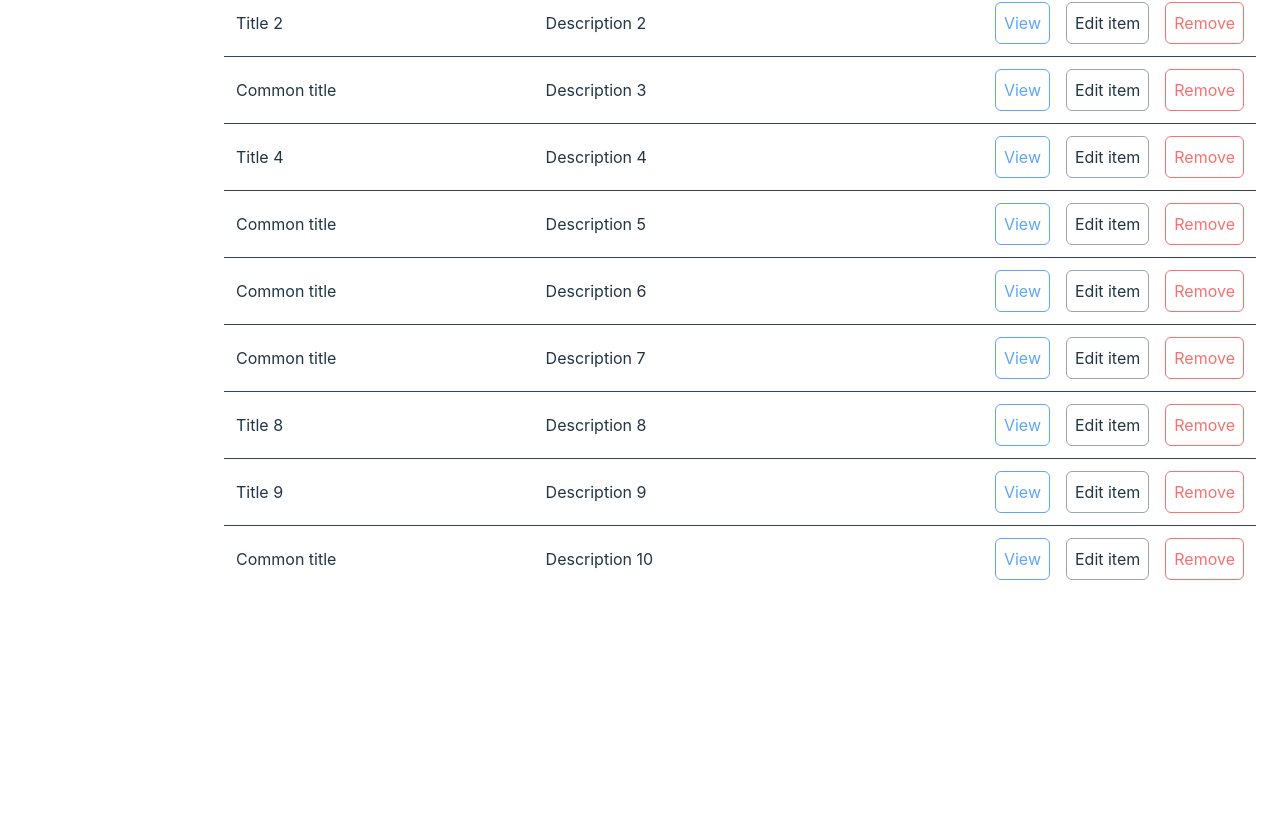
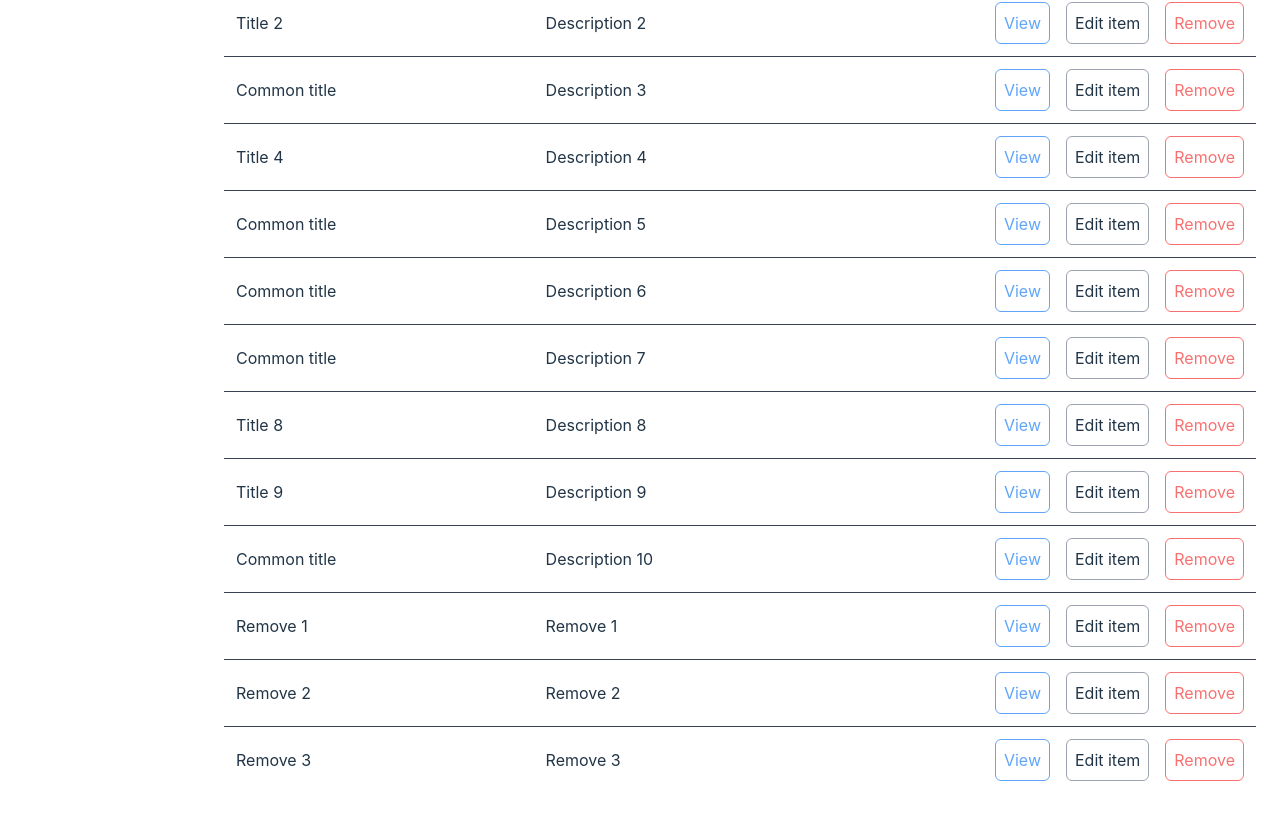
Before and after one commit to eugene-korobka/test-vite-react-stack, a React (Vite) app: page /items-list in a window 1280 px wide. Shown: the part 301-1118 px from the top of the page. Before the commit the page ends 917 px from the top, so only its background shows below. Built offline with nearby package versions, Linux system fonts and the light colour scheme; data requests are answered from the project's data file.

Commit message:
added new remove item button

```diff
--- /dev/null
+++ b/src/components/ConfirmRemoveItemModal.tsx
@@ -0,0 +1,36 @@
+import React from "react";
+
+import { Modal } from "./ModalComponents";
+
+type ConfirmModalProps = {
+  isOpen: boolean;
+  onConfirm?: React.MouseEventHandler;
+  onCancel?: React.MouseEventHandler;
+  isConfirmButtonDisabled?: boolean;
+};
+
+export const ConfirmRemoveItemModal = (props: ConfirmModalProps) => {
+  const { isOpen, onConfirm, onCancel, isConfirmButtonDisabled } = props;
+
+  return (
+    <Modal.ConfirmModal isOpen={isOpen}>
+      <Modal.Header title="Confirm remove" />
+      <Modal.Main>Are you sure you want to remove item?</Modal.Main>
+      <Modal.Footer>
+        <button
+          className="p-2 shrink-0 mr-4 last:mr-0 border border-solid border-gray-400 rounded-md"
+          onClick={onCancel}
+        >
+          Cancel
+        </button>
+        <button
+          className="p-2 shrink-0 mr-4 last:mr-0 border border-solid border-gray-400 rounded-md"
+          disabled={isConfirmButtonDisabled}
+          onClick={onConfirm}
+        >
+          Confirm
+        </button>
+      </Modal.Footer>
+    </Modal.ConfirmModal>
+  );
+};
--- a/src/components/ItemsTable.tsx
+++ b/src/components/ItemsTable.tsx
@@ -1,10 +1,10 @@
 import { useTable } from 'react-table';
 
 import { EditItemWidget } from 'pages/ItemsList/EditItemWidget/EditItemWidget';
-import { RemoveItemButtonWithConfirmWidget } from 'pages/ItemsList/RemoveItemButtonWidget/RemoveItemButtonWithConfirmWidget';
 
 import type { ItemType } from 'store/types';
 
+import { RemoveItemButtonWithConfirmModal } from './RemoveItemButtonWithConfirmModal';
 import { ViewItemLink } from './ViewItemLink';
 
 interface ItemListProps {
@@ -32,10 +32,10 @@ const columns = [
     cellClassName: 'min-w-70 w-1/10 p-3 text-end',
     Cell: ({ value }) => {
       return (
-        <div className='flex gap-4 justify-end'>
+        <div className="flex gap-4 justify-end">
           <ViewItemLink itemId={value} />
           <EditItemWidget itemId={value} />
-          <RemoveItemButtonWithConfirmWidget itemId={value} />
+          <RemoveItemButtonWithConfirmModal itemId={value} />
         </div>
       );
     },
--- /dev/null
+++ b/src/components/RemoveItemButtonWithConfirmModal.tsx
@@ -0,0 +1,70 @@
+import { useState } from "react";
+import { useRemoveItemMutation } from "sharedApi/items.remove.api";
+import { ItemTypeId } from "sharedTypes/item.types";
+import { useItemId } from "src/hooks/useItemId";
+
+import { ConfirmRemoveItemModal } from "./ConfirmRemoveItemModal";
+
+type RemoveItemButtonWithConfirmModalProps = {
+  itemId?: ItemTypeId;
+  onRemove?: () => void;
+};
+
+export const RemoveItemButtonWithConfirmModal = (props: RemoveItemButtonWithConfirmModalProps) => {
+  const { itemId: propsItemId, onRemove } = props;
+
+  const itemId = useItemId(propsItemId);
+
+  const [isConfirmOpen, setConfirmOpen] = useState(false);
+
+  const openConfirmModal = () => {
+    setConfirmOpen(true);
+  };
+
+  const closeConfirmModal = () => {
+    setConfirmOpen(false);
+  };
+
+  const [removeItemTrigger, { isLoading: isRemovingItem }] = useRemoveItemMutation();
+
+  const isConfirmButtonDisabled = !itemId || isRemovingItem;
+
+  const confirmRemove = () => {
+    if (!itemId) {
+      return;
+    }
+
+    removeItemTrigger({ itemId })
+      .catch((error) => {
+        console.error(error);
+      })
+      .finally(() => {
+        setConfirmOpen(false);
+
+        if (onRemove) {
+          onRemove();
+        }
+      });
+  };
+
+  if (!itemId) {
+    return null;
+  }
+
+  return (
+    <>
+      <button
+        className="p-2 shrink-0 border border-solid border-red-400 rounded-md text-red-400"
+        onClick={openConfirmModal}
+      >
+        Remove
+      </button>
+      <ConfirmRemoveItemModal
+        isOpen={isConfirmOpen}
+        onCancel={closeConfirmModal}
+        onConfirm={confirmRemove}
+        isConfirmButtonDisabled={isConfirmButtonDisabled}
+      />
+    </>
+  );
+};
--- a/src/pages/ItemPage/ItemViewPage.tsx
+++ b/src/pages/ItemPage/ItemViewPage.tsx
@@ -3,6 +3,7 @@ import { Link } from 'react-router-dom';
 import { PageContainer } from 'components/PageContainer';
 
 import { ItemViewWidget } from './ItemViewWidget';
+import { RemoveItemButtonWithConfirmWidget } from './RemoveItemButtonWithConfirmWidget';
 
 export const ItemViewPage = () => {
   return (
@@ -12,6 +13,9 @@ export const ItemViewPage = () => {
         <Link to="/items-list" className="text-blue-400">
           &lt; Back to Items list
         </Link>
+        <div className='flex gap-4 items-center'>
+          <RemoveItemButtonWithConfirmWidget />
+        </div>
       </div>
       <ItemViewWidget />
     </PageContainer>
--- /dev/null
+++ b/src/pages/ItemPage/RemoveItemButtonWithConfirmWidget.tsx
@@ -0,0 +1,16 @@
+import { useCallback } from "react";
+import { useNavigate } from "react-router-dom";
+
+import { RemoveItemButtonWithConfirmModal } from "components/RemoveItemButtonWithConfirmModal";
+
+export const RemoveItemButtonWithConfirmWidget = () => {
+  const navigate = useNavigate();
+
+  const onRemove = useCallback(() => {
+    navigate('/items-list');
+  }, [navigate]);
+
+  return (
+    <RemoveItemButtonWithConfirmModal onRemove={onRemove} />
+  );
+};
--- a/src/pages/ItemsList/EditItemWidget/EditItemModalContent.tsx
+++ b/src/pages/ItemsList/EditItemWidget/EditItemModalContent.tsx
@@ -1,8 +1,7 @@
 import { ItemForm, useItemFormOnSubmitHandler, useItemFormRef } from "src/experimental/ItemForm";
 
-import { RemoveItemButtonWithConfirmWidget } from 'pages/ItemsList/RemoveItemButtonWidget/RemoveItemButtonWithConfirmWidget';
-
 import { Modal } from "components/ModalComponents";
+import { RemoveItemButtonWithConfirmModal } from "components/RemoveItemButtonWithConfirmModal";
 
 import { useAppDispatch } from "store/hooks";
 
@@ -56,6 +55,7 @@ function useEditItemModalContentState(props: EditItemModalContentProps) {
     onSubmitHandler,
     submitItemForm,
     beforeCloseEditItemModal,
+    closeEditItemModal,
   };
 }
 
@@ -70,6 +70,7 @@ export const EditItemModalContent = (props: EditItemModalContentProps) => {
     onSubmitHandler,
     submitItemForm,
     beforeCloseEditItemModal,
+    closeEditItemModal,
   } = useEditItemModalContentState(props);
 
   return (
@@ -100,7 +101,7 @@ export const EditItemModalContent = (props: EditItemModalContentProps) => {
         >
           Save
         </button>
-        <RemoveItemButtonWithConfirmWidget itemId={itemId} />
+        <RemoveItemButtonWithConfirmModal itemId={itemId} onRemove={closeEditItemModal} />
         <EditItemConfirmModal />
       </Modal.Footer>
     </>
--- a/src/server/db.json
+++ b/src/server/db.json
@@ -49,6 +49,21 @@
       "id": 10,
       "title": "Common title",
       "description": "Description 10"
+    },
+    {
+      "title": "Remove 1",
+      "description": "Remove 1",
+      "id": 11
+    },
+    {
+      "title": "Remove 2",
+      "description": "Remove 2",
+      "id": 12
+    },
+    {
+      "title": "Remove 3",
+      "description": "Remove 3",
+      "id": 13
     }
   ]
 }
```
